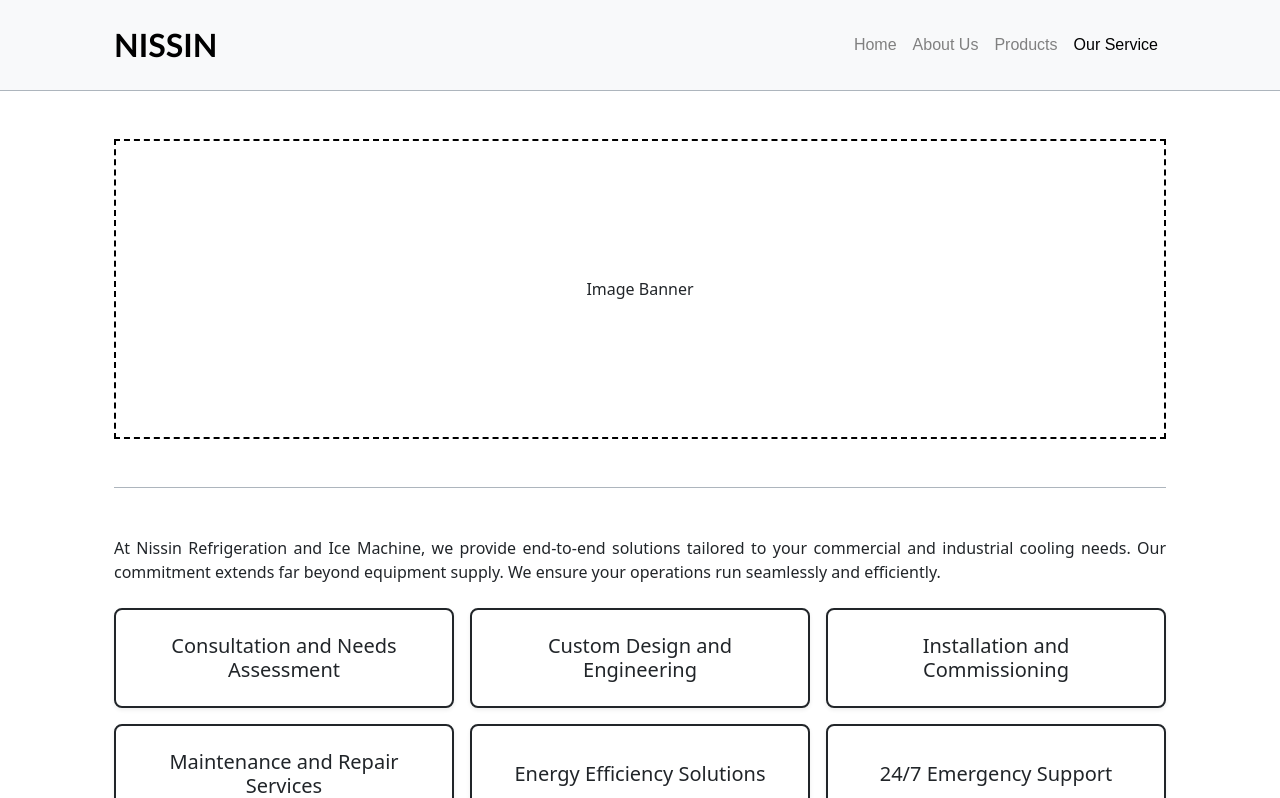
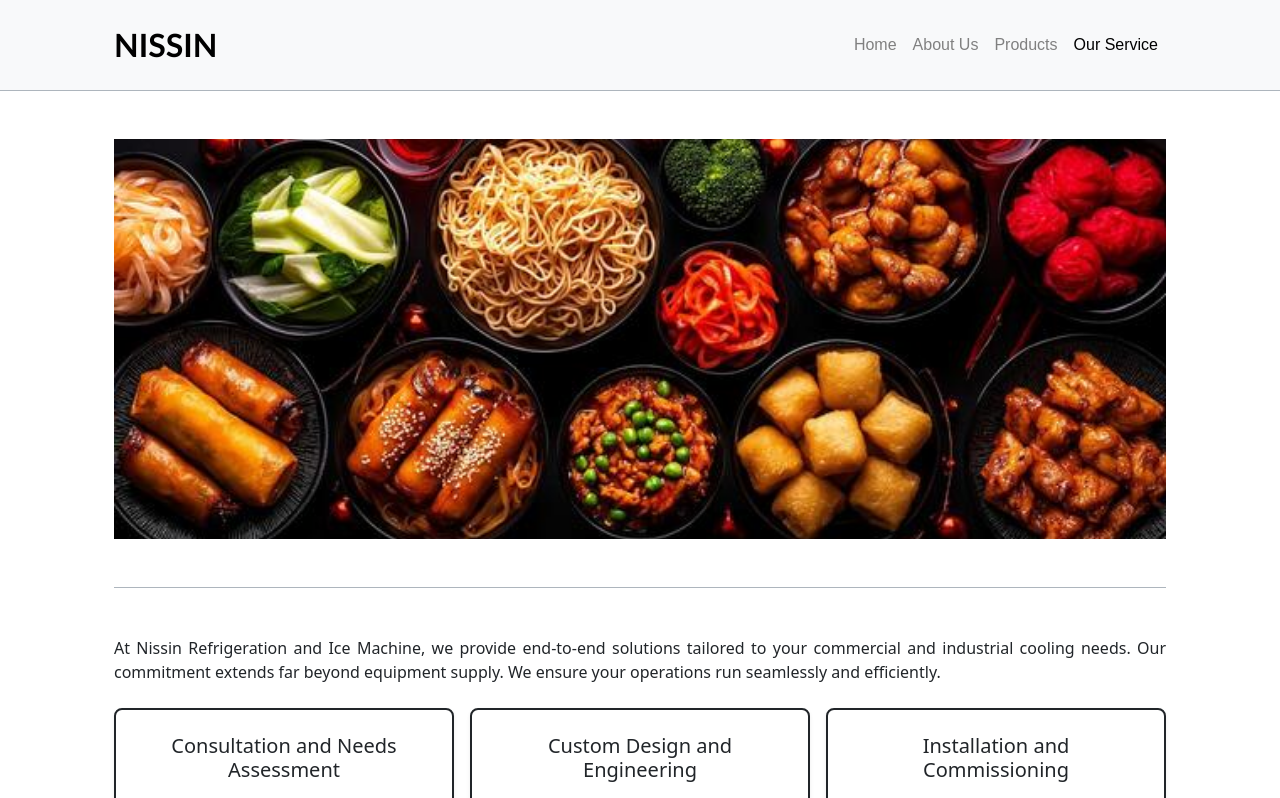
Before and after one commit to kevinnovianp/Nissin, an Angular app: page /our-service in a window 1280 px wide. Shown: the top 798 px of the page. Built offline with nearby package versions, Linux system fonts and the light colour scheme.

Commit message:
Commit 1. Add Our Service Image 2. Add Products Image 3. Add Product Image

```diff
--- a/src/app/pages/about-us/about-us.html
+++ b/src/app/pages/about-us/about-us.html
@@ -5,7 +5,7 @@
       At Nissin, we pride ourselves on pushing the boundaries of innovation. Our advanced systems—including rapid freezing technologies and automated ice-generation solutions—are designed to preserve product freshness, enhance operational productivity, and minimize environmental impact. Driven by quality, precision, and customer satisfaction, our dedicated team works closely with clients to provide customized solutions, expert consultation, and dependable after-sales support. We don't just supply equipment; we engineer long-term cooling solutions that empower your business to grow.
     </p>
     <div class="banner-image-wrapper">
-      <img src="images/banner.jpg" alt="Nissin Refrigeration Banner" class="img-fluid rounded">
+      <img src="images/about-us.jpg" alt="About Us Banner" class="img-fluid rounded">
     </div>
   </div>
 
--- a/src/app/pages/our-service/our-service.html
+++ b/src/app/pages/our-service/our-service.html
@@ -1,6 +1,6 @@
 <section>
   <div id="subsection" class="border-bottom border-dark-subtle">
-    <div id="dummy-img">Image Banner</div>
+    <img src="images/our-service.jpg" alt="Our Service Banner" id="service-img" />
   </div>
 
   <div id="subsection" class="container d-flex flex-column gap-4 justify-content-center align-items-center">
--- a/src/app/pages/our-service/our-service.scss
+++ b/src/app/pages/our-service/our-service.scss
@@ -5,13 +5,11 @@
   }
 }
 
-#dummy-img{
-  width: auto;
-  height: 300px;
-  display: grid;
-  place-items: center;
-  border: 2px dashed black;
-  flex-shrink: 0;
+#service-img{
+  width: 100%;
+  height: 400px;
+  object-fit: cover;
+  display: block;
 }
 
 .service {
@@ -21,12 +19,15 @@
 
 @media (max-width: 992px) {
     .service {
-        flex: 1 1 calc(50% - 1.5rem);
+      flex: 1 1 calc(50% - 1.5rem);
     }
 }
 
 @media (max-width: 576px) {
     .service {
-        flex: 1 1 100%;
+      flex: 1 1 100%;
+    }
+    #service-img {
+      height: 200px;
     }
 }
--- a/src/app/pages/product/product.html
+++ b/src/app/pages/product/product.html
@@ -11,7 +11,7 @@
         {{ product?.desc_2 }}
       </p>
     </div>
-    <div id="dummy-product-img">{{product?.img}}</div>
+    <img [src]="product.img_src" [alt]="product.name" id="product-img" />
   </div>
 
   <div id="subsection" class="container d-flex flex-column flex-md-row gap-4 justify-content-between border-bottom border-dark-subtle">
--- a/src/app/pages/product/product.scss
+++ b/src/app/pages/product/product.scss
@@ -13,13 +13,13 @@
   }
 }
 
-#dummy-product-img{
+#product-img {
   width: 50%;
   max-width: 100%;
   height: 600px;
-  display: grid;
-  place-items: center;
-  border: 2px dashed black;
+  object-fit: cover;
+  border-radius: 12px;
+  background-color: ghostwhite;
   flex-shrink: 0;
 }
 
@@ -38,7 +38,7 @@
   }
 
 @media (max-width: 767px) {
-  #dummy-product-img {
+  #product-img {
     width: 100% !important;
   }
   #product-intro{
--- a/src/app/pages/product/product.ts
+++ b/src/app/pages/product/product.ts
@@ -28,15 +28,15 @@ export class Product implements OnInit, OnDestroy {
   loadProduct(id: number) {
     this.catalogService.getProductDetail(id).subscribe({
       next: (data: any) => {
-        console.log(data)
-        this.product = data;
+        this.product = {...data,
+          img_src: data.img.startsWith('http') ? data.img : this.catalogService.imgUrl + 'products/' + data.img
+        };
         this.cdr.markForCheck();
       },
       error: (err) => {
         console.error('Err: ', err);
       }
     });
-
   }
 
   ngOnDestroy() {
--- a/src/app/pages/products/products.html
+++ b/src/app/pages/products/products.html
@@ -12,10 +12,8 @@
         </h5>
         <div class="product-grid">
             @for (product of paginatedProducts; track $index) {
-              <div id="dummy-data" (click)="chooseProduct(product.id)">
-                <div class="category p-4" id="dummy-img">
-                  <p class="m-0">{{ product.img }}</p>
-                </div>
+              <div id="product-data" (click)="chooseProduct(product.id)">
+                <img [src]="product.img_src" [alt]="product.name" class="product-img" />
                 <span class="mb-0 text-center">{{ product.name }}</span>
               </div>
             }
--- a/src/app/pages/products/products.scss
+++ b/src/app/pages/products/products.scss
@@ -9,18 +9,22 @@
   font-weight: 500;
 }
 
-#dummy-data{
+#product-data{
   display: flex;
   flex-direction: column;
   align-items: center;
   gap: 1rem;
   cursor: pointer;
-  & #dummy-img{
-    border: 2px dashed black;
+  .product-img {
     width: 100%;
     height: 250px;
-    display: grid;
-    place-items: center;
+    object-fit: cover;
+    border-radius: 8px;
+    background-color: ghostwhite;
+    transition: transform 0.3s ease;
+    &:hover {
+      transform: scale(1.02);
+    }
   }
 }
 
--- a/src/app/pages/products/products.ts
+++ b/src/app/pages/products/products.ts
@@ -41,7 +41,12 @@ export class Products implements OnInit, OnDestroy {
       })
     ).subscribe({
       next: (data: any[]) => {
-        this.products = data;
+        this.products = data.map(product => {
+          return {
+            ...product,
+            img_src: product.img.startsWith('http') ? product.img : this.catalogService.imgUrl + 'products/' + product.img
+          };
+        });
 
         // if (data.length > 0) {
         //   this.products = Array.from({ length: 65 }, (_, index) => {
```
Also changed, not shown: public/images/about-us.jpg (renamed from public/images/banner.jpg), public/images/our-service.jpg (added).
